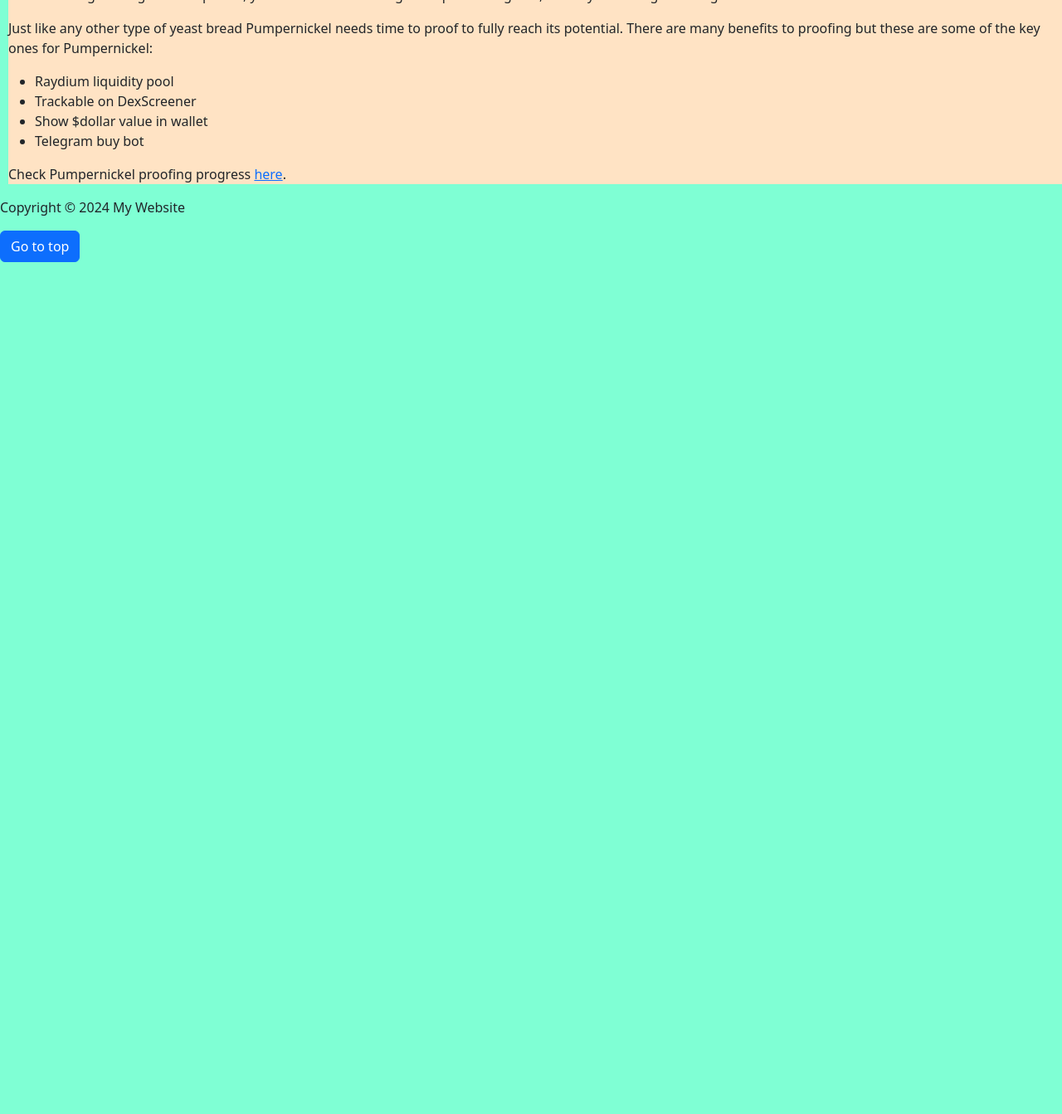
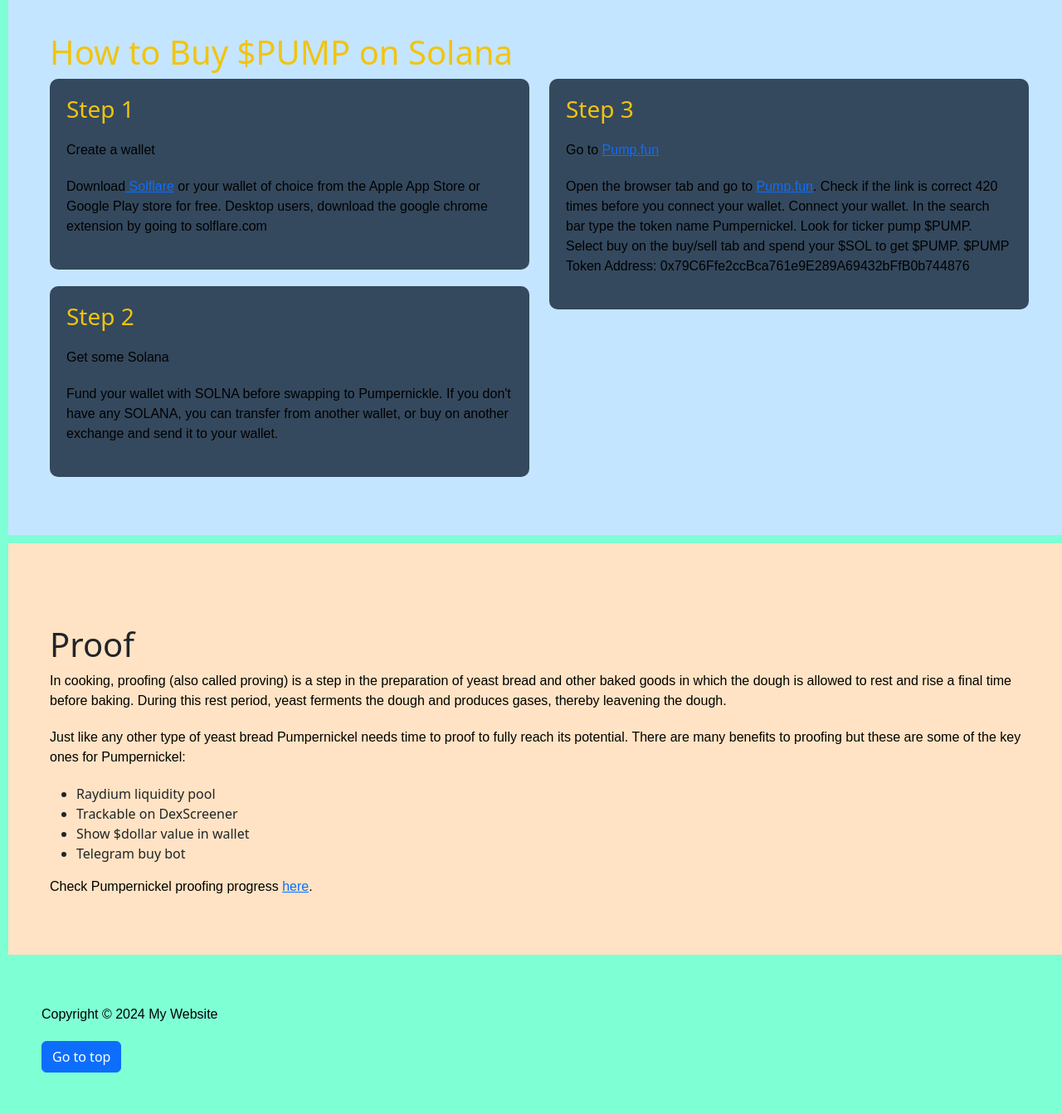
Before and after one commit to MiroZukina/Pumpernickel, a Flask app: page / in a window 1280 px wide. Shown: the part 1057-2400 px from the top of the page at 83% size. Before the commit the page ends 1373 px from the top, so only its background shows below. Run offline with Flask 3, Linux system fonts and the light colour scheme; some libraries are stand-ins or nearby versions.

Commit message:
Add files via upload

```diff
--- a/static/css/style.css
+++ b/static/css/style.css
@@ -1,25 +1,82 @@
-.home{
+
+body {
+    position: relative;
+}
+
+header {
+    position: absolute;
+    top: 0;
+    width: 100%;
+    z-index: 1000; /* Ensure it's above other content */
+}
+#home{
+    padding-top: 150px;
+    padding-left: 50px;
+    padding-right: 50px;
     width: 100%;
     height: auto;
     background-color: bisque;
     margin: 10px;
 }
 
+#about{
+
+    width: 600px;
+    height: 380px;
+    margin: 10px;
+    color: black;
+    background-image: url("/static/images/logo.jpeg");
+    background-size: cover;
+    position: relative; /* Needed for absolute positioning */
+    opacity: 0.7;
+}
+
+
+#about p {
+    opacity: 1; /* Full opacity for text */
+}
+p {
+    font-family: Arial, sans-serif; /* Set font family */
+    font-size: 16px; /* Set font size */
+    line-height: 1.5; /* Set line height */
+    color: black; /* Set text color */
+    margin-bottom: 20px; /* Add some space below the paragraph */
+}
+#buy {
+    padding: 50px;
+    width: 100%;
+    height:auto;
+    background-color: rgb(196, 229, 255);
+
+    margin: 10px;
+    padding-top: 50px;
+    color: #f1c40f;
+}
+.step {
+    background-color: #34495e; /* Darker blue background color for steps */
+    border-radius: 10px;
+    padding: 20px;
+    margin-bottom: 20px;
+}
+.step h3 {
+    color: #f1c40f; /* Yellow text color for step number */
+    margin-bottom: 20px;
+}
+
+
 .proof{
     width: 100%;
     height: auto;
+    padding: 50px;
     background-color: rgb(255, 227, 196);
     margin: 10px;
 }
 
 
-.buy{
-    width: 800px;
-    height: 1000px;
-    background-color: rgb(196, 229, 255);
+footer{
+    padding: 50px;
+}
 
-    margin: 10px;
-}
 
 
 body{
@@ -47,3 +104,9 @@ body{
         text-align: center; /* Center align on mobile */
     }
 }
+
+.align-horizontal {
+    display: flex;
+    flex-direction: column;
+    align-items: center;
+}
```
